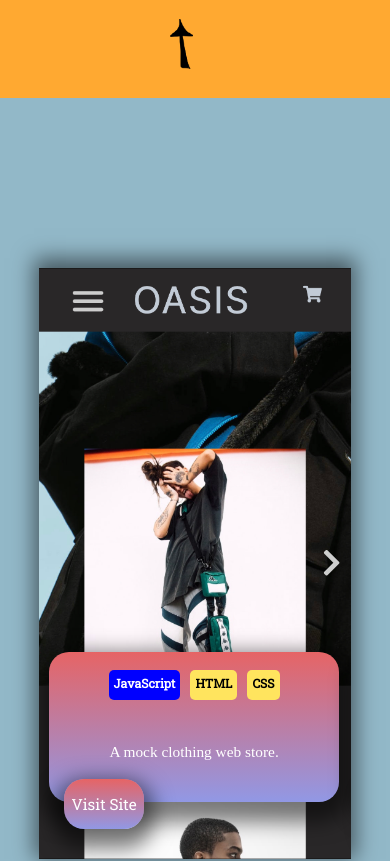
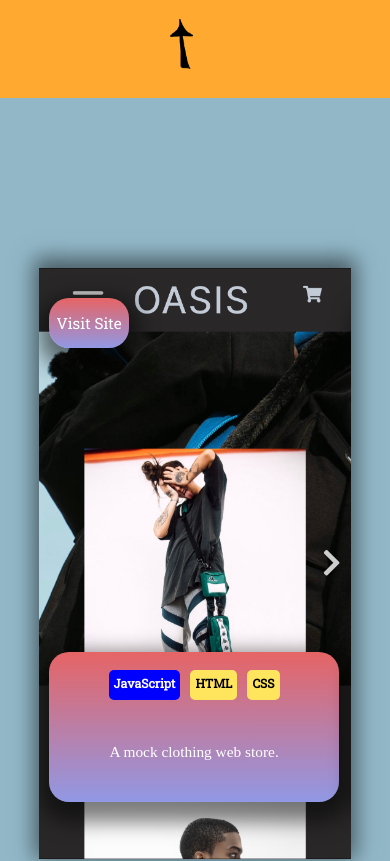
Before and after one commit to alastairodhiambo/alastairodhiambo.github.io, a website: page index.html in a window 390 px wide. Shown: the part 746-1607 px from the top of the page. Drawn offline with nearby package versions, Linux system fonts and the light colour scheme.

Commit message:
fixed mobile layout bug

```diff
--- a/css/style.css
+++ b/css/style.css
@@ -514,8 +514,8 @@ footer {
 
   .container-link {
     position: absolute;
-    bottom: 20px;
-    left: 15px;
+    top: 20px;
+    left: 0px;
     margin: 10px;
     height: 50px;
     width: 80px;
```
